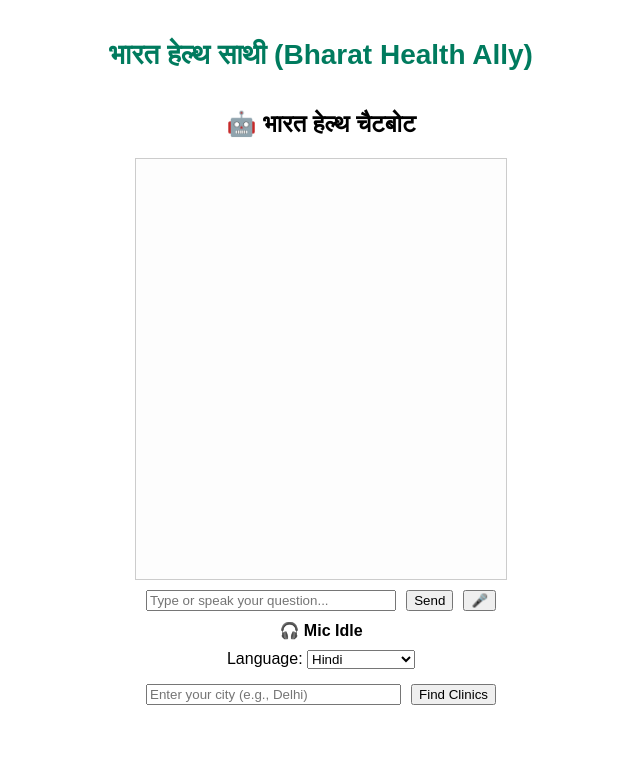
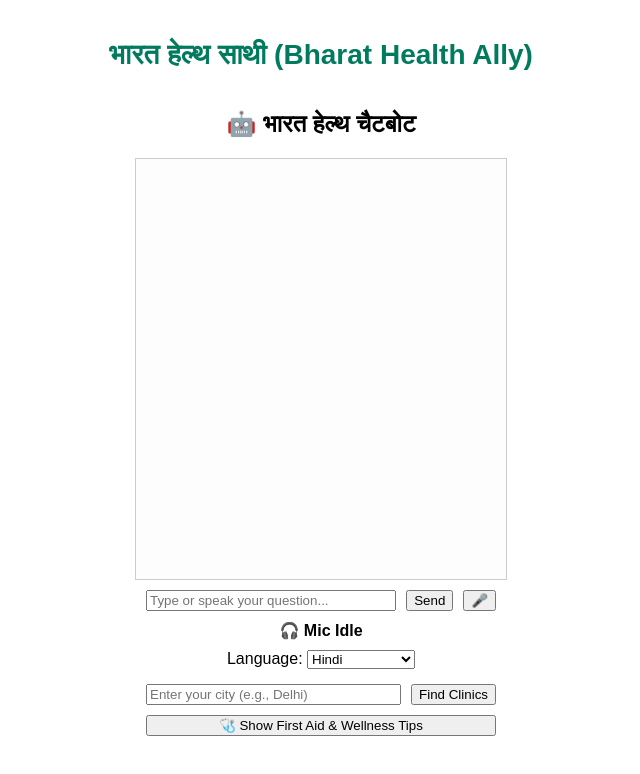
Before and after one commit to AditiDiti/SwaDeshAI, a React (Create React App) app in the folder client/: page / in a window 1280 px wide. Shown: the top 774 px of the page, without its empty margins (319-959 px from the left). Built offline with nearby package versions, Linux system fonts and the light colour scheme.

Commit message:
wellness tips

```diff
--- a/client/src/components/ChatBot.js
+++ b/client/src/components/ChatBot.js
@@ -141,6 +141,30 @@ const ChatBot = () => {
     setIsLoading(false);
   };
 
+  const healthTips = [
+    "🩹 For small cuts, rinse with clean water and apply antiseptic.",
+    "🔥 For minor burns, hold under cool running water for 10 minutes.",
+    "🤒 For fever, rest well and drink plenty of fluids.",
+    "🚶‍♀️ Walk for at least 30 minutes daily to improve heart health.",
+    "🧴 Use sunscreen when outdoors to prevent sunburn.",
+    "🧘‍♂️ Practice deep breathing or yoga to reduce stress.",
+    "💧 Stay hydrated — aim for 8 glasses of water daily.",
+    "🧼 Wash hands frequently to prevent infections.",
+  ];
+
+  const sendHealthTips = () => {
+    const tips = healthTips.map((tip) => ({ sender: 'bot', text: tip }));
+    setMessages((prev) => {
+      const updated = [...prev, ...tips];
+      localStorage.setItem('chat-history', JSON.stringify(updated));
+      return updated;
+    });
+
+    tips.forEach((tip, i) => {
+      setTimeout(() => speakText(tip.text), i * 2500);
+    });
+  };
+
   useEffect(() => {
     const chatDiv = document.getElementById('chat-window');
     if (chatDiv) chatDiv.scrollTop = chatDiv.scrollHeight;
@@ -205,9 +229,6 @@ const ChatBot = () => {
                   fontSize: '14px'
                 }}
               >
-                {!isClinicLink && (
-                  <strong>{isBot ? 'Bot' : 'You'}:</strong>
-                )}
                 <span dangerouslySetInnerHTML={{ __html: msg.text }} />
               </div>
             );
@@ -251,6 +272,12 @@ const ChatBot = () => {
           />
           <button onClick={searchClinics}>Find Clinics</button>
         </div>
+
+        <div style={{ width: '350px', marginBottom: '10px' }}>
+          <button onClick={sendHealthTips} style={{ width: '100%' }}>
+            🩺 Show First Aid & Wellness Tips
+          </button>
+        </div>
       </div>
     </>
   );
```
